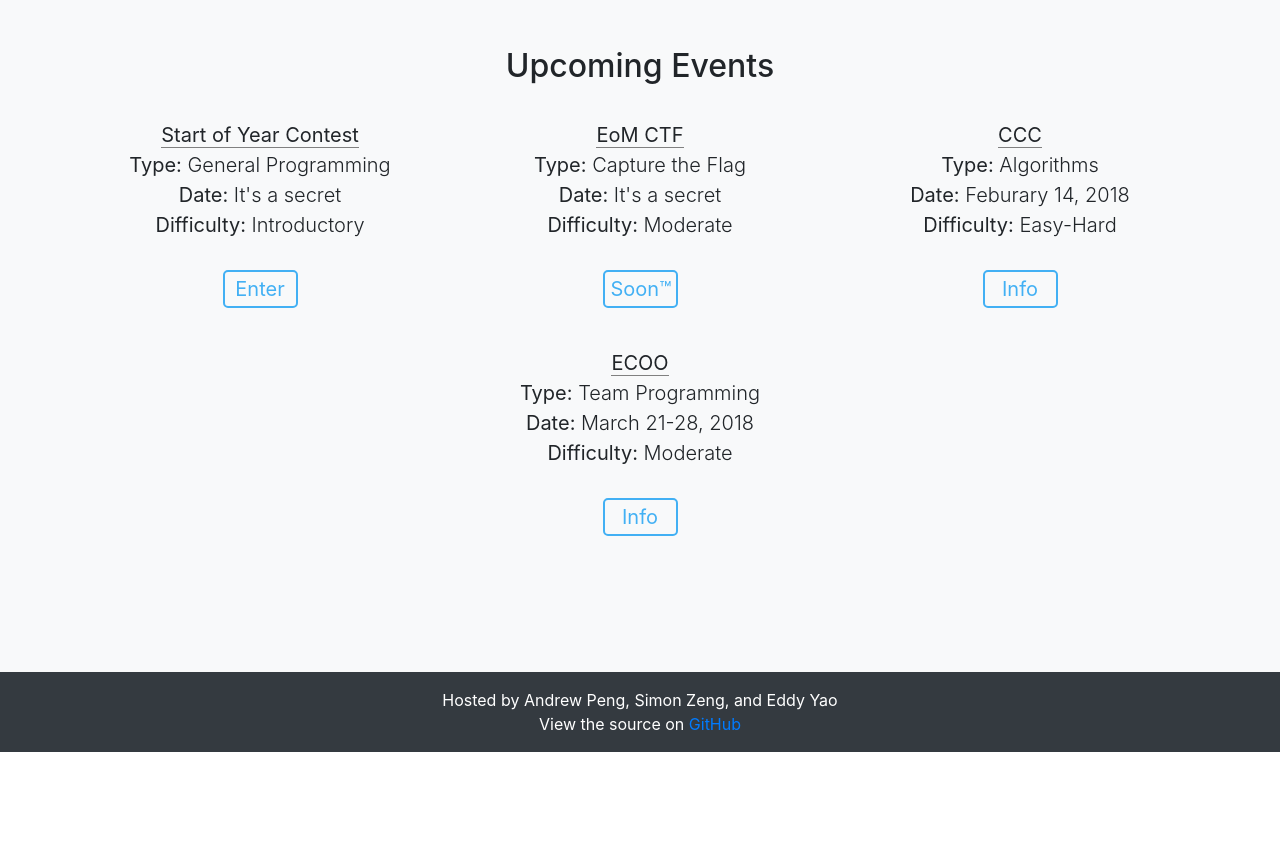
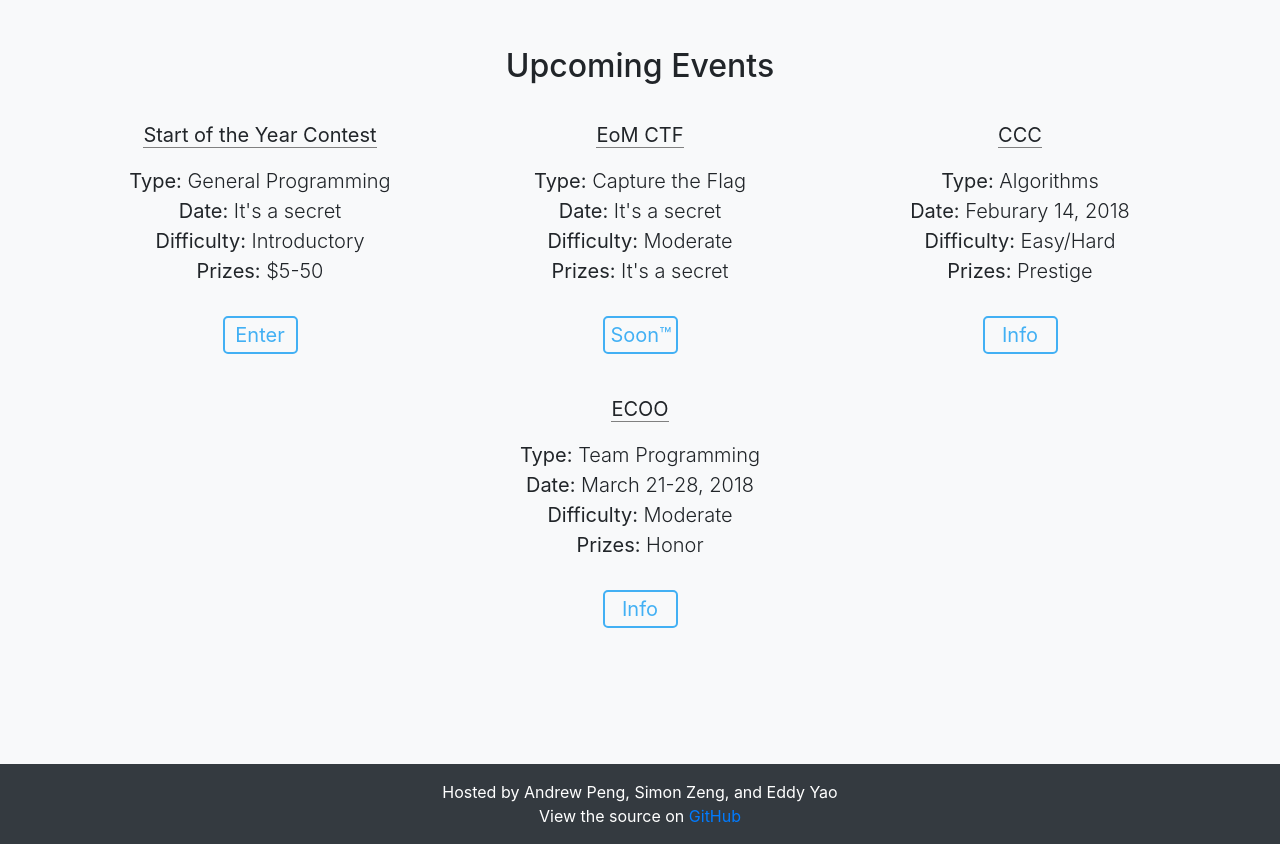
Before and after one commit to redside100/eomcs.club, a website with bundled scripts: page index.html in a window 1280 px wide. Shown: the part 1700-2544 px from the top of the page. Before the commit the page ends 2452 px from the top, so only its background shows below. Built offline with nearby package versions, Linux system fonts and the light colour scheme.

Commit message:
Reformat events

```diff
--- a/index.html
+++ b/index.html
@@ -111,10 +111,13 @@
 		<div class="col-lg-4 mx-auto" align="center">
 				<br>
 		  <p class="lead">
-			<b><u>Start of Year Contest</u></b><br>
+			<b><u>Start of the Year Contest</u></b>
+		  </p>
+		  <p class="lead">
 		  	<b>Type:</b> General Programming<br>
 			<b>Date:</b> It's a secret<br>
-			<b>Difficulty:</b> Introductory<br><br>
+			<b>Difficulty:</b> Introductory<br>
+			<b>Prizes:</b> $5-50<br><br>
 			<a href="https://www.hackerrank.com/eomcs1"><button>Enter</button></a>
 		  </p>
 		 </div>
@@ -122,9 +125,12 @@
 		<br>
 		  <p class="lead">
 		  	 <b><u>EoM CTF</u></b><br>
+		  </p>
+		  <p class="lead">
 			<b>Type:</b> Capture the Flag<br>
 			<b>Date:</b> It's a secret<br>
-			<b>Difficulty:</b> Moderate<br><br>
+			<b>Difficulty:</b> Moderate<br>
+			<b>Prizes:</b> It's a secret<br><br>
 			<button>Soon&#8482;</button>
 		  </p>
 		 </div>
@@ -132,9 +138,12 @@
 		 <br>
 		<p class="lead">
 		  <b><u>CCC</u></b><br>
+		 </p>
+		  <p class="lead">
 			<b>Type:</b> Algorithms<br>
 			<b>Date:</b> Feburary 14, 2018<br>
-			<b>Difficulty:</b> Easy-Hard<br><br>
+			<b>Difficulty:</b> Easy/Hard<br>
+			<b>Prizes:</b> Prestige<br><br>
 			<a href="http://www.cemc.uwaterloo.ca/contests/computing.html"><button>Info</button></a>
 		  </p>
 		 </div>
@@ -142,9 +151,12 @@
 		 <br>
 		 <p class="lead">
 		 	<b><u>ECOO</u></b><br>
+		 </p>
+		  <p class="lead">
 			<b>Type:</b> Team Programming<br>
 			<b>Date:</b> March 21-28, 2018<br>
-			<b>Difficulty:</b> Moderate<br><br>
+			<b>Difficulty:</b> Moderate<br>
+			<b>Prizes:</b> Honor<br><br>
 			<a href="http://ecoocs.org/"><button>Info</button></a>
 		  </p>
 		 </div>
```
Lines whose indentation alone changed are shown as unchanged.
